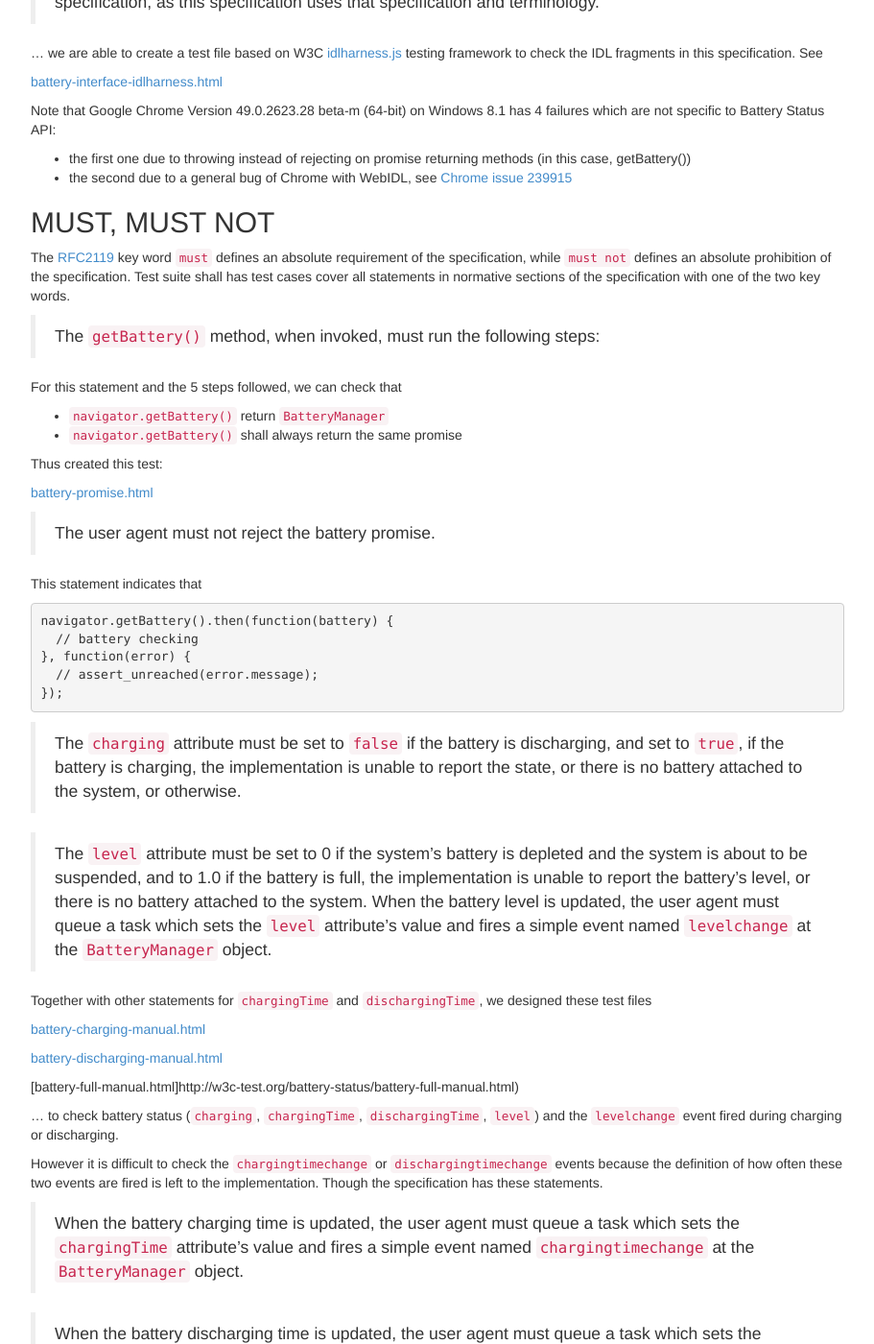
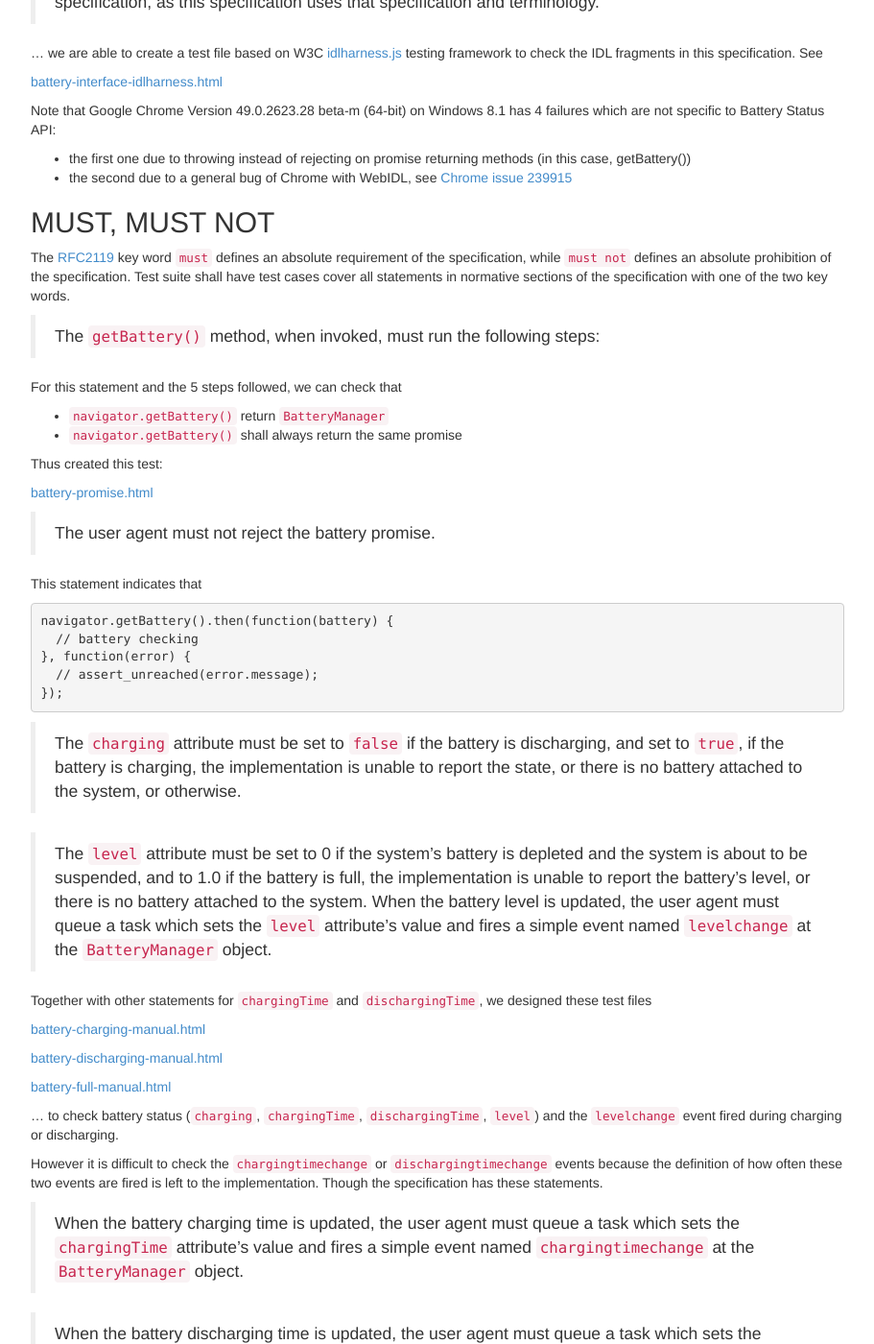
Before and after one commit to shuixin222/zqzhang.github.io, a Jekyll site: the page built from _posts/2016-02-18-testing-battery-status-api.md, in a window 1280 px wide and 1400 px high, scrolled down 647 px. Shown: the whole window at 96% size, without its empty margins (38-949 px from the left). Built offline with Jekyll 4.4.1, drawn with Linux system fonts in a browser that asks for light colours; some of the changed text lies outside the part shown.

Commit message:
Address review comments from @anssiko, many thanks

````diff
--- a/_posts/2016-02-18-testing-battery-status-api.md
+++ b/_posts/2016-02-18-testing-battery-status-api.md
@@ -53,7 +53,7 @@
 
 The [RFC2119](https://tools.ietf.org/html/rfc2119) key word `must` defines an
 absolute requirement of the specification, while `must not` defines an absolute
-prohibition of the specification. Test suite shall has test cases cover all
+prohibition of the specification. Test suite shall have test cases cover all
 statements in normative sections of the specification with one of the two key
 words.
 
@@ -98,7 +98,7 @@
 
 [battery-discharging-manual.html](http://w3c-test.org/battery-status/battery-discharging-manual.html)
 
-[battery-full-manual.html]http://w3c-test.org/battery-status/battery-full-manual.html)
+[battery-full-manual.html](http://w3c-test.org/battery-status/battery-full-manual.html)
 
 ... to check battery status (`charging`, `chargingTime`, `dischargingTime`,
 `level`) and the `levelchange` event fired during charging or discharging.
@@ -172,7 +173,7 @@
 };
 ```
 
-## Google Chrome 49 beta on Windows 8.1
+#### Google Chrome 49 beta on Windows 8.1
 
 ```
 not charging: chargingTime Infinity dischargingTime 2580 level 0.61
@@ -228,7 +229,7 @@
 files, we can get all 4 events fired after charger plugged in (event #1 to #8),
 or after the charger unplugged in (event #10 to #14).
 
-## Firefox Nightly 47 on Windows 8.1
+#### Firefox Nightly 47 on Windows 8.1
 
 ```
 not charging: chargingTime Infinity dischargingTime 2580 level 0.6
````
Also changed, not shown: other parts of _posts/2016-02-18-testing-battery-status-api.md (+3 -2 lines).
